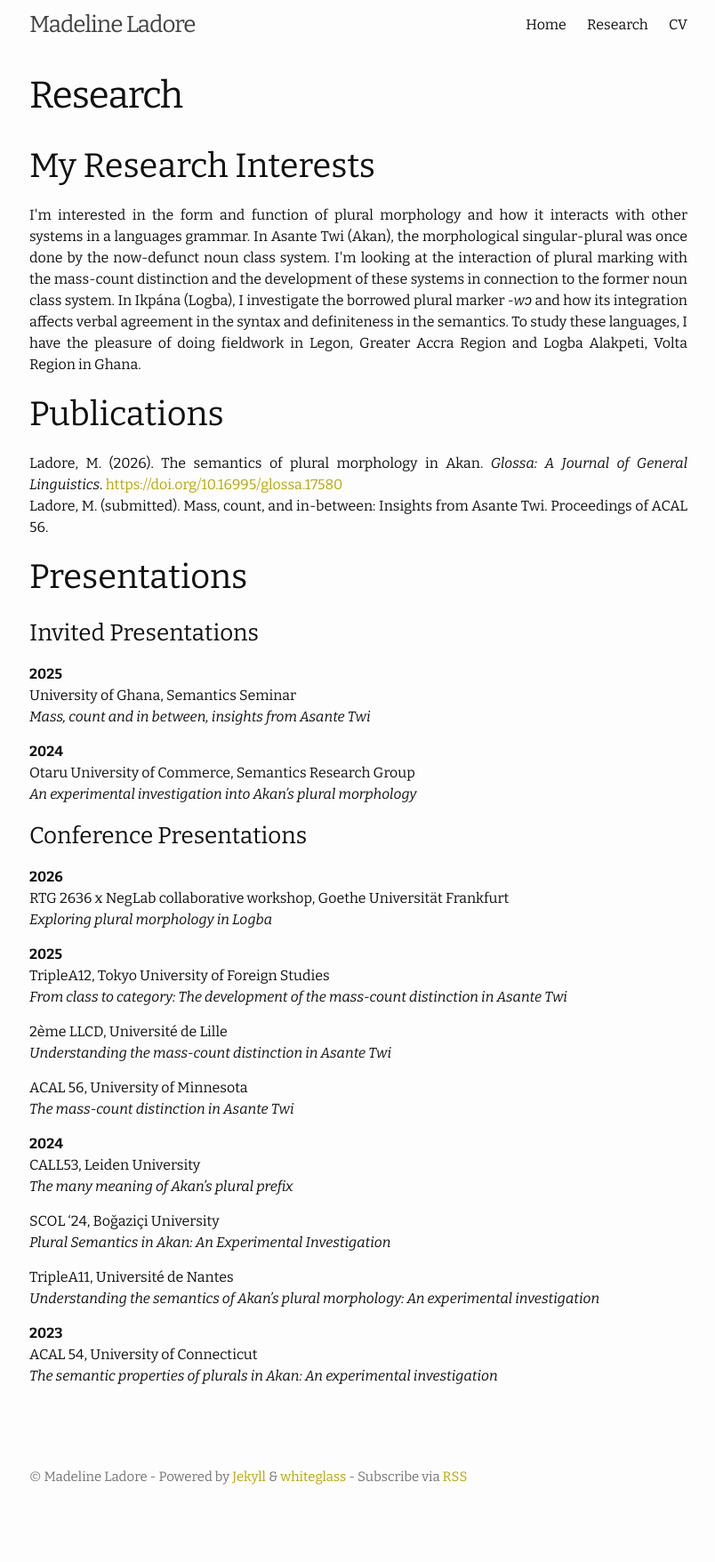
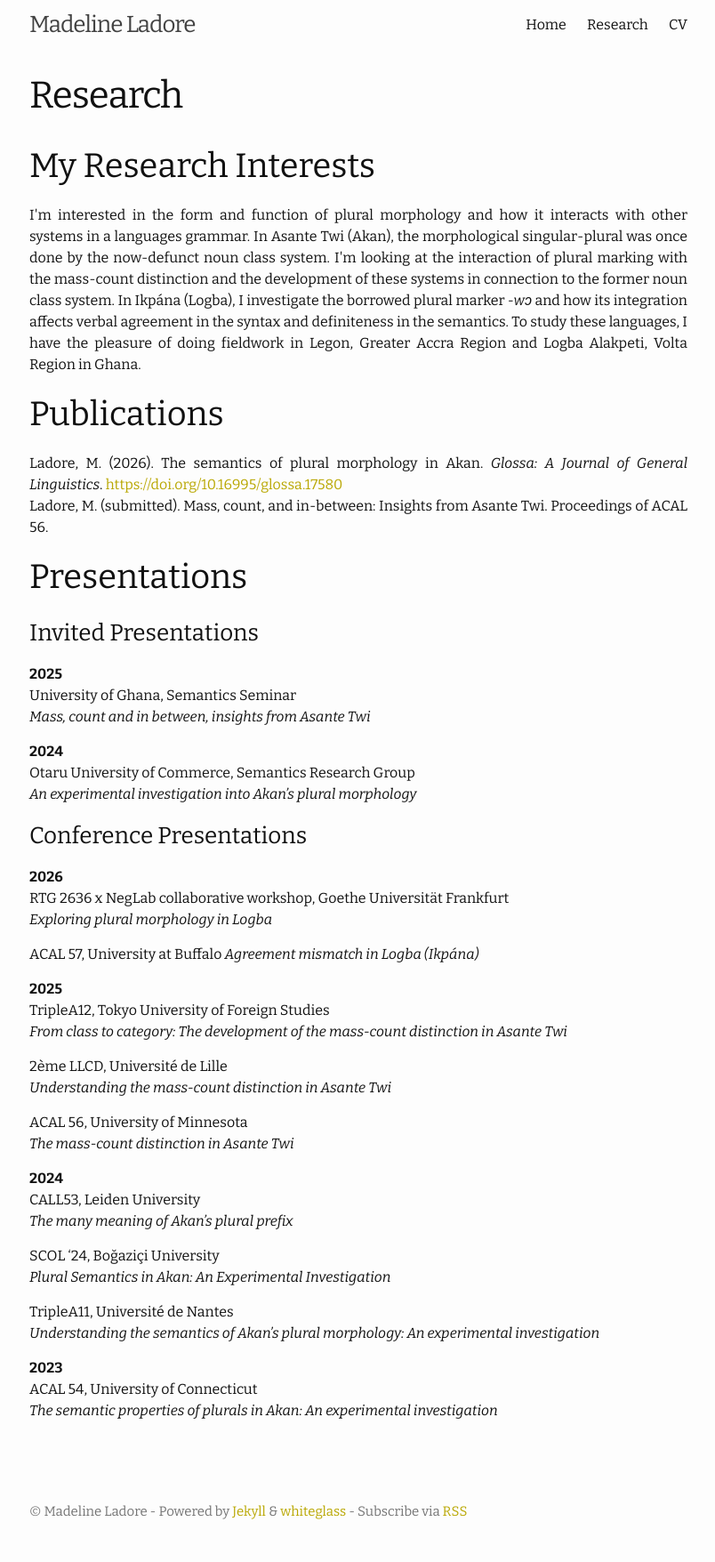
Before and after one commit to madelineladore/madelineladore.github.io, a Jekyll site: the page built from research.md, in a window 1280 px wide. Shown: the whole page at 89% size, without its empty margins (237-1041 px from the left). Built offline with Jekyll 4.4.1, drawn with Linux system fonts in a browser that asks for light colours; before the commit the page ends 1717 px from its top, so only the background shows below that.

Commit message:
Update research.md

```diff
--- a/research.md
+++ b/research.md
@@ -42,6 +42,9 @@ _An experimental investigation into Akan’s plural morphology_
 RTG 2636 x NegLab collaborative workshop, Goethe Universität Frankfurt
 _Exploring plural morphology in Logba_
 
+ACAL 57, University at Buffalo
+_Agreement mismatch in Logba (Ikpána)_
+
 **2025**
 TripleA12, Tokyo University of Foreign Studies
 _From class to category: The development of the mass-count distinction in Asante Twi_
```
